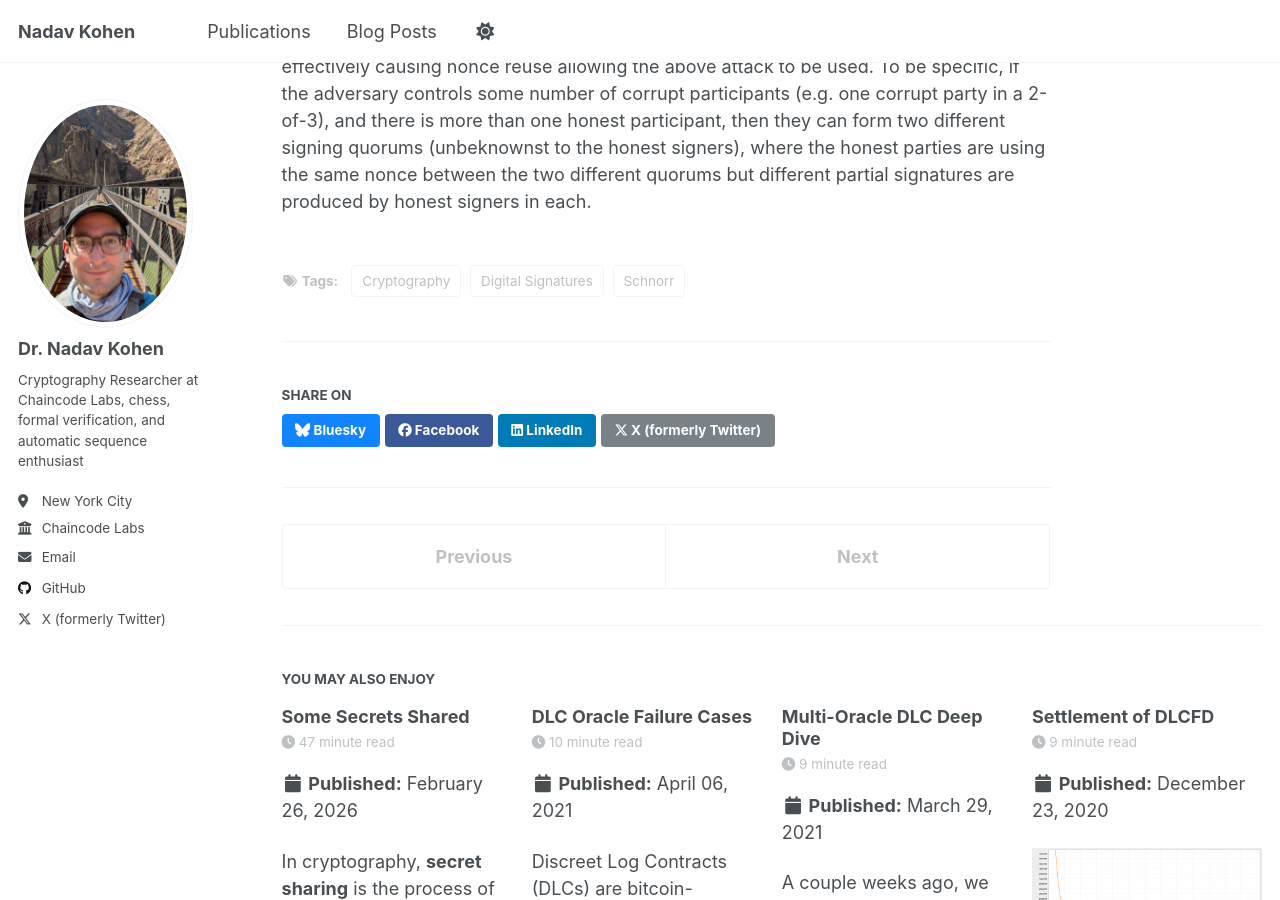
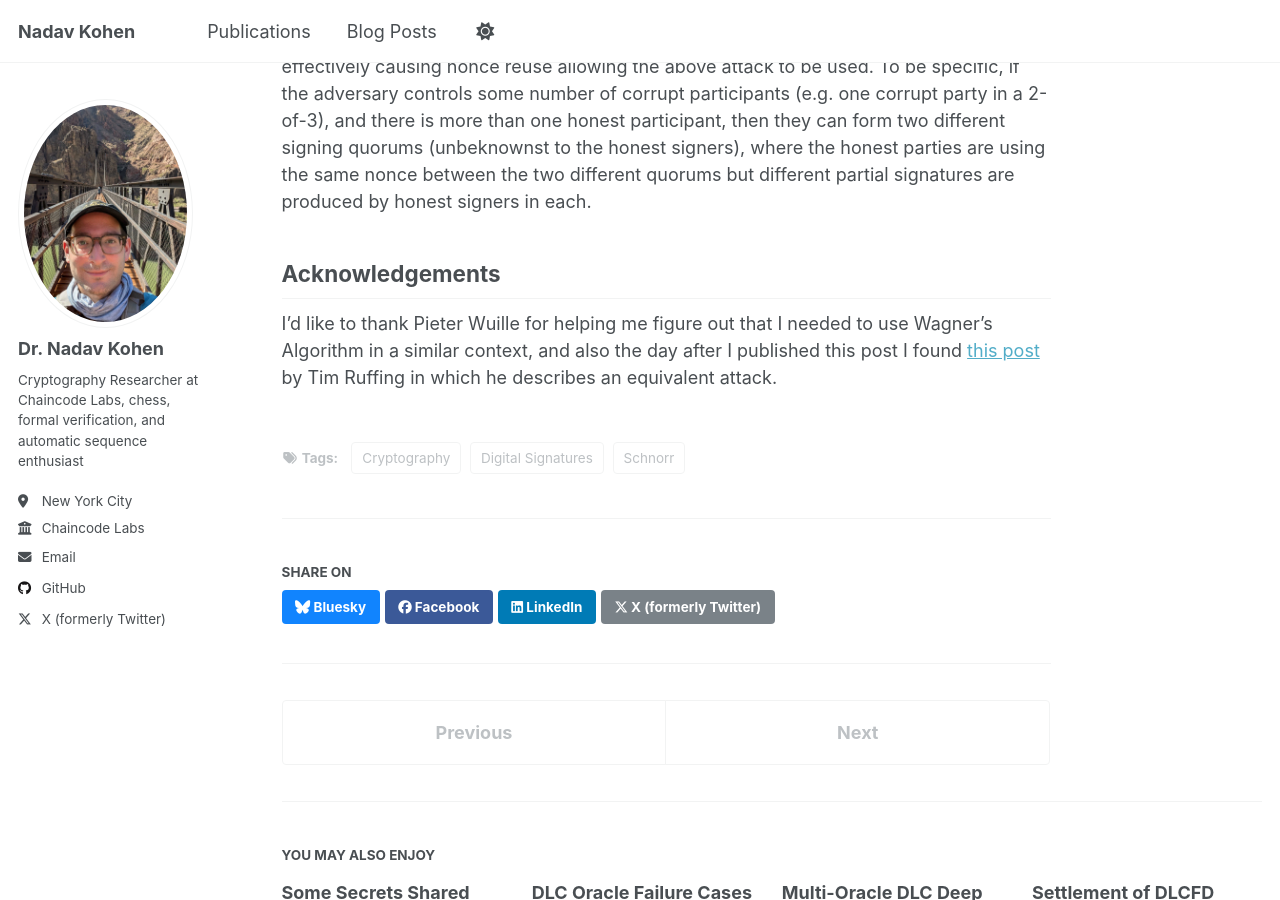
Before and after one commit to nkohen/nkohen.github.io, a Jekyll site: the page built from _posts/2026-03-19-musig2-nonce-reuse.md, in a window 1280 px wide and 900 px high, scrolled down 9314 px. Built offline with Jekyll 4.4.1, drawn with Linux system fonts in a browser that asks for light colours; a script that is not in the unit is left out.

Commit message:
Added acknowledgments to musig2 nonce reuse post

```diff
--- a/_posts/2026-03-19-musig2-nonce-reuse.md
+++ b/_posts/2026-03-19-musig2-nonce-reuse.md
@@ -258,3 +258,7 @@ For brevity we don't describe more general variants of this attack here, but you
 This attack shows that although you don't trivially leak your private key after a single nonce reuse in MuSig2, it is still definitely insecure to reuse nonces in any capacity within MuSig2 (contrary to the claim that I was able to convince Gemini Pro 3.1 of, that it is okay to reuse private keys just once). I also believe that this concrete attack can be used to make what is being argued in the MuSig2 AGM security proof easier to understand, and I plan to work on writing up a version of this proof that incorporates this perspective to make it more accessible.
 
 Furthermore, this attack also shows that naive approaches to turning MuSig2 into a threshold signature scheme using [replicated secret sharing](/blog/some-secrets-shared) are fraught. Namely, if you attempt to naively use replicated secret sharing on the MuSig2 nonce (say, by following [this proposal](https://gist.github.com/yannickseurin/c5a76b7180102219c77d4b63fe387445#the-case-f1) and trying to naively use it alongside [BIP 327](https://github.com/bitcoin/bips/blob/master/bip-0327.mediawiki) without making some important alterations), then you run into a problem where some nonce contributions are deterministically replicated between many signers, and you can cause those signers to use that same nonce to produce partial signatures for multiple different signature hashes, effectively causing nonce reuse allowing the above attack to be used. To be specific, if the adversary controls some number of corrupt participants (e.g. one corrupt party in a 2-of-3), and there is more than one honest participant, then they can form two different signing quorums (unbeknownst to the honest signers), where the honest parties are using the same nonce between the two different quorums but different partial signatures are produced by honest signers in each.
+
+## Acknowledgements
+
+I'd like to thank Pieter Wuille for helping me figure out that I needed to use Wagner's Algorithm in a similar context, and also the day after I published this post I found [this post](https://delvingbitcoin.org/t/how-many-nonce-reuse-before-exposing-your-musig2-private-key/217/4) by Tim Ruffing in which he describes an equivalent attack.
```
